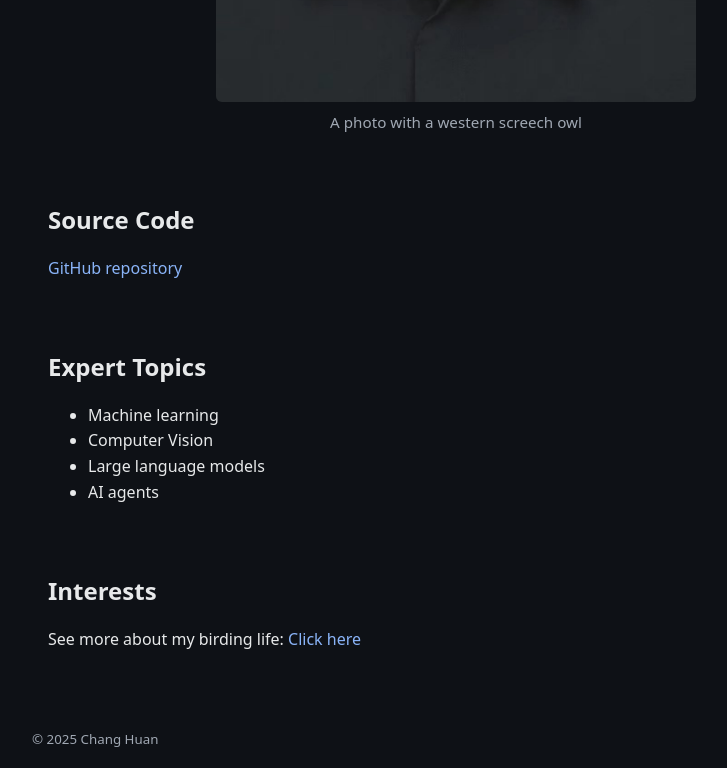
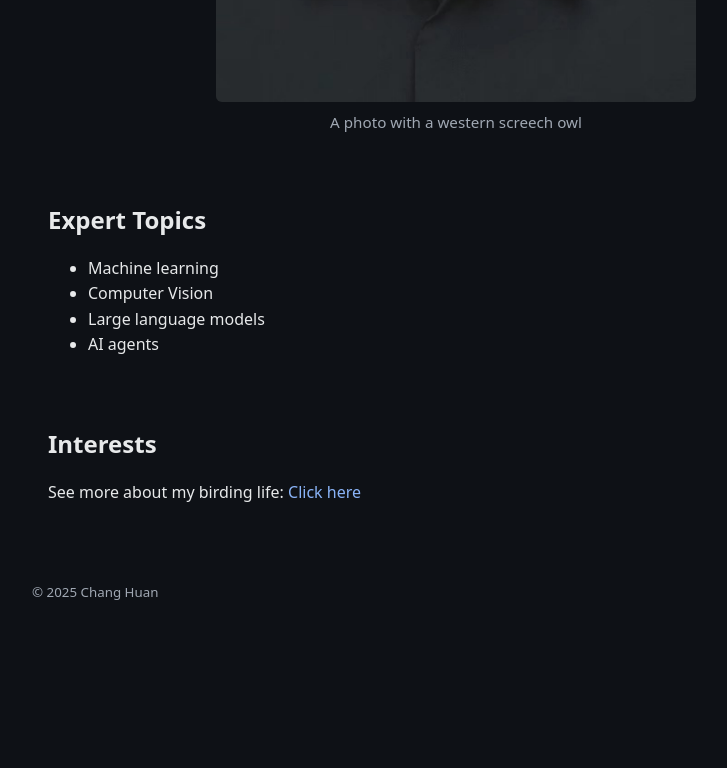
Before and after one commit to HuanCC666/HuanCC666.github.io, a plain HTML site: page index.html in a window 1280 px wide. Shown: the part 919-1687 px from the top of the page, without its empty margins (184-911 px from the left). After the commit the page ends 1539 px from the top, so only its background shows below. Drawn offline with Linux system fonts and the light colour scheme.

Commit message:
Remove 'Source Code' section from index.html
Removed the 'Source Code' section from the HTML.

```diff
--- a/index.html
+++ b/index.html
@@ -29,13 +29,6 @@
     </section>
 
     <section>
-      <h2>Source Code</h2>
-      <p>
-        <a href="https://github.com/HuanCC666/Chang-s-page" target="_blank" rel="noopener">GitHub repository</a>
-      </p>
-    </section>
-
-    <section>
       <h2>Expert Topics</h2>
       <div id="expert-topics">
         <ul>
```
